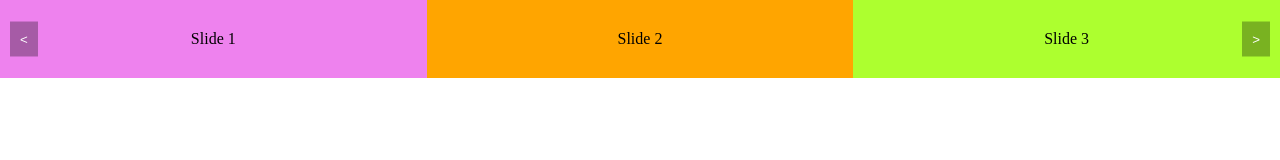
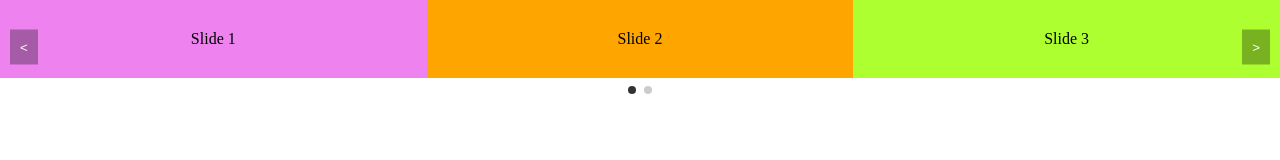
Before and after one commit to JohnT6/slidezy, a website: page index.html in a window 1280 px wide. Drawn offline with Linux system fonts and the light colour scheme.

Commit message:
Thêm thành phần Nav cho Slidezy và Thêm các option liên quan tới controls

```diff
--- a/index.html
+++ b/index.html
@@ -51,11 +51,21 @@
             <div class="slide-5">Slide 5</div>
             <div class="slide-6">Slide 6</div>
         </div>
+        <!-- <div class="my-controls">
+            <button class="slide-prev">Prev</button>
+            <button class="slide-next">Next</button>
+        </div> -->
         <script src="./src/slidezy.js"></script>
         <script>
             const slide = new Slidezy("#my-slider", {
                 items: 3,
                 loop: true,
+                nav: true,
+                // controls: false,
+                // controlText: ["lui", "tien"],
+                // prevButton: ".slide-prev",
+                // nextButton: ".slide-next",
+                slideBy: "page",
             });
         </script>
     </body>
--- a/src/slidezy.css
+++ b/src/slidezy.css
@@ -32,3 +32,25 @@
 .slidezy-next {
     right: 10px;
 }
+
+.slidezy-nav {
+    display: flex;
+    align-items: center;
+    justify-content: center;
+    gap: 8px;
+    margin-top: 8px;
+}
+
+.slidezy-dot {
+    width: 8px;
+    height: 8px;
+    border-radius: 50%;
+    border: none;
+    background: #ccc;
+    cursor: pointer;
+}
+
+.slidezy-dot.active {
+    background: #333;
+    cursor: initial;
+}
--- a/src/slidezy.js
+++ b/src/slidezy.js
@@ -11,6 +11,12 @@
             items: 1,
             loop: false,
             speed: 300,
+            nav: true,
+            controls: true,
+            controlText: ["<", ">"],
+            prevButton: null,
+            nextButton: null,
+            slideBy: 1,
         },
         options,
     );
@@ -24,8 +30,22 @@
 Slidezy.prototype._init = function () {
     this.container.classList.add("slidezy-wrapper");
 
+    this._createContent();
     this._createTrack();
-    this._createNavigation();
+
+    if (this.opt.controls) {
+        this._createControls();
+    }
+
+    if (this.opt.nav) {
+        this._createNav();
+    }
+};
+
+Slidezy.prototype._createContent = function () {
+    this.content = document.createElement("div");
+    this.content.className = "slidezy-content";
+    this.container.appendChild(this.content);
 };
 
 Slidezy.prototype._createTrack = function () {
@@ -49,23 +69,59 @@
         this.track.appendChild(slide);
     });
 
-    this.container.append(this.track);
+    this.content.append(this.track);
 };
 
-Slidezy.prototype._createNavigation = function () {
-    this.btnPrev = document.createElement("button");
-    this.btnNext = document.createElement("button");
+Slidezy.prototype._createControls = function () {
+    this.btnPrev = this.opt.prevButton
+        ? document.querySelector(this.opt.prevButton)
+        : document.createElement("button");
+    this.btnNext = this.opt.nextButton
+        ? document.querySelector(this.opt.nextButton)
+        : document.createElement("button");
 
-    this.btnPrev.className = "slidezy-prev";
-    this.btnNext.className = "slidezy-next";
+    if (!this.opt.prevButton) {
+        this.btnPrev.className = "slidezy-prev";
+        this.btnPrev.innerText = this.opt.controlText[0];
+        this.content.appendChild(this.btnPrev);
+    }
+    if (!this.opt.nextButton) {
+        this.btnNext.className = "slidezy-next";
+        this.btnNext.innerText = this.opt.controlText[1];
+        this.content.appendChild(this.btnNext);
+    }
 
-    this.btnPrev.innerText = "<";
-    this.btnNext.innerText = ">";
+    const slideSize =
+        this.opt.slideBy === "page" ? this.opt.items : this.opt.slideBy;
 
-    this.container.append(this.btnPrev, this.btnNext);
+    this.btnPrev.onclick = () => this.moveSlide(-slideSize);
+    this.btnNext.onclick = () => this.moveSlide(slideSize);
+};
 
-    this.btnPrev.onclick = () => this.moveSlide(-1);
-    this.btnNext.onclick = () => this.moveSlide(1);
+Slidezy.prototype._createNav = function () {
+    this.navWrapper = document.createElement("div");
+    this.navWrapper.className = "slidezy-nav";
+
+    const slideCount =
+        this.slides.length - (this.opt.loop ? this.opt.items * 2 : 0);
+    const pageCount = Math.ceil(slideCount / this.opt.items);
+
+    for (let i = 0; i < pageCount; i++) {
+        const dot = document.createElement("button");
+        dot.className = "slidezy-dot";
+
+        if (i === 0) dot.classList.add("active");
+
+        dot.onclick = () => {
+            this.currentIndex = this.opt.loop
+                ? i * this.opt.items + this.opt.items
+                : i * this.opt.items;
+            this._updatePosition();
+        };
+
+        this.navWrapper.appendChild(dot);
+    }
+    this.container.append(this.navWrapper);
 };
 
 Slidezy.prototype.moveSlide = function (step) {
@@ -81,10 +137,11 @@
         if (this.opt.loop) {
             if (this.currentIndex <= 0) {
                 this.currentIndex = maxIndex - this.opt.items;
+                this._updatePosition(true);
             } else if (this.currentIndex >= maxIndex) {
                 this.currentIndex = this.opt.items;
+                this._updatePosition(true);
             }
-            this._updatePosition(true);
         }
         this._isAnimating = false;
     }, this.opt.speed);
@@ -92,8 +149,29 @@
     this._updatePosition();
 };
 
+Slidezy.prototype._updateNav = function () {
+    let realIndex = this.currentIndex;
+
+    if (this.opt.loop) {
+        const slideCount = this.slides.length - this.opt.items * 2;
+        realIndex =
+            (this.currentIndex - this.opt.items + slideCount) % slideCount;
+    }
+
+    const pageIndex = Math.floor(realIndex / this.opt.items);
+    const dots = Array.from(this.navWrapper.children);
+
+    dots.forEach((dot, index) => {
+        dot.classList.toggle("active", index === pageIndex);
+    });
+};
+
 Slidezy.prototype._updatePosition = function (instant = false) {
     this.track.style.transition = instant ? `none` : `transform ease 0.3s`;
     this.offset = -(this.currentIndex * (100 / this.opt.items));
     this.track.style.transform = `translateX(${this.offset}%)`;
+
+    if (this.opt.nav && !instant) {
+        this._updateNav();
+    }
 };
```
